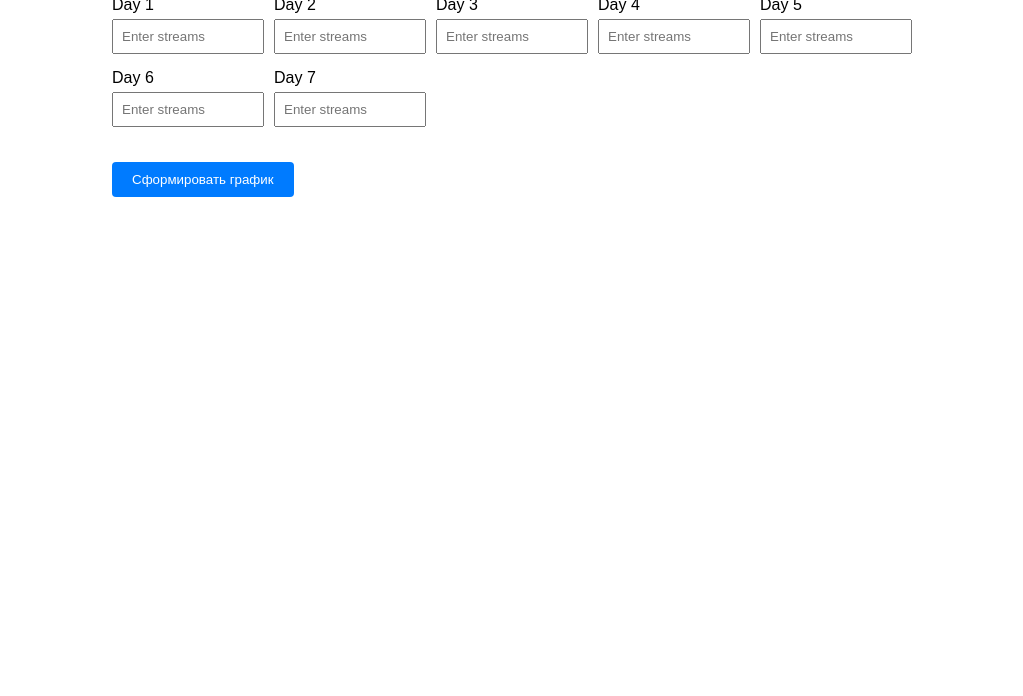
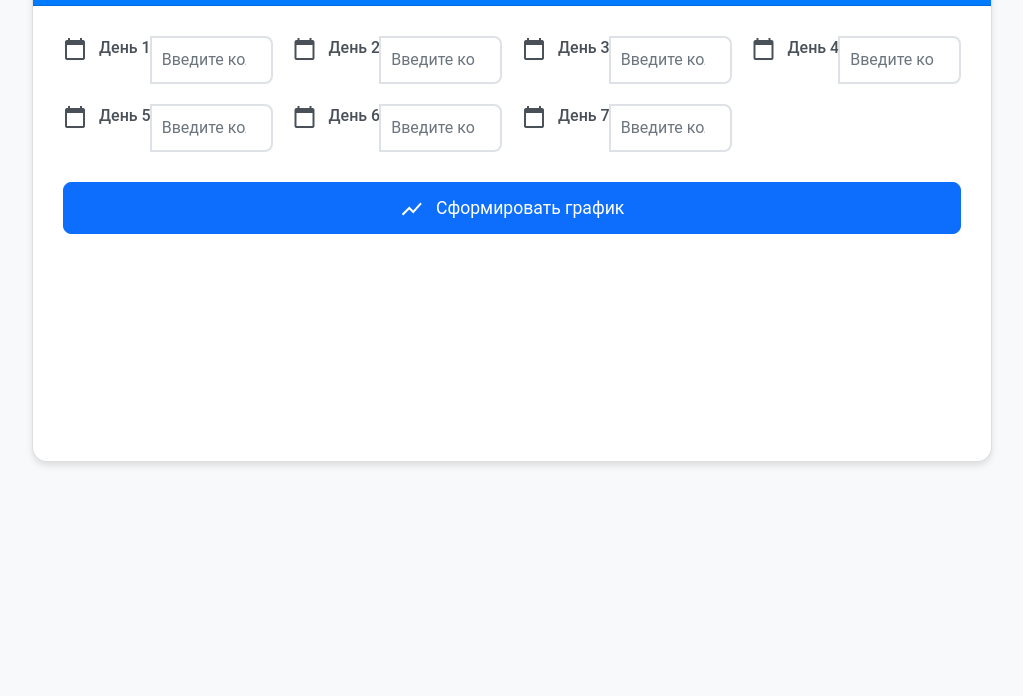
Before and after one commit to Dzidagor/diplom-serv, a plain HTML site: page frontend/index.html in a window 1280 px wide. Shown: the part 104-800 px from the top of the page, without its empty margins (128-1151 px from the left). Drawn offline with nearby package versions, Linux system fonts and the light colour scheme.

Commit message:
create commit

```diff
--- a/frontend/index.html
+++ b/frontend/index.html
@@ -1,90 +1,178 @@
 <!DOCTYPE html>
-<html lang="en">
+<html lang="ru">
 <head>
     <meta charset="UTF-8">
     <meta name="viewport" content="width=device-width, initial-scale=1.0">
-    <title>Streaming Prediction</title>
+    <title>Прогнозирование прослушиваний</title>
+    <!-- Bootstrap CSS -->
+    <link href="https://cdn.jsdelivr.net/npm/bootstrap@5.1.3/dist/css/bootstrap.min.css" rel="stylesheet">
+    <!-- Material Icons -->
+    <link href="https://fonts.googleapis.com/icon?family=Material+Icons" rel="stylesheet">
+    <!-- Chart.js -->
     <script src="https://cdn.jsdelivr.net/npm/chart.js"></script>
     <style>
         body {
-            font-family: Arial, sans-serif;
-            max-width: 800px;
-            margin: 0 auto;
+            font-family: 'Roboto', Arial, sans-serif;
+            background-color: #f8f9fa;
+        }
+        .container {
+            max-width: 1000px;
             padding: 20px;
+        }
+        .card {
+            border-radius: 15px;
+            box-shadow: 0 4px 6px rgba(0, 0, 0, 0.1);
+            margin-bottom: 20px;
+            background-color: white;
+        }
+        .card-header {
+            background-color: #007bff;
+            color: white;
+            border-radius: 15px 15px 0 0 !important;
+            padding: 20px;
+        }
+        .card-body {
+            padding: 30px;
         }
         .input-container {
             display: grid;
-            grid-template-columns: repeat(auto-fit, minmax(150px, 1fr));
-            gap: 10px;
-            margin-bottom: 20px;
+            grid-template-columns: repeat(auto-fit, minmax(200px, 1fr));
+            gap: 20px;
+            margin-bottom: 30px;
         }
         .input-group {
-            display: flex;
-            flex-direction: column;
+            position: relative;
         }
-        input {
-            padding: 8px;
-            margin: 5px 0;
+        .form-control {
+            padding: 10px;
+            border-radius: 8px;
+            border: 2px solid #dee2e6;
+            transition: all 0.3s;
         }
-        button {
-            padding: 10px 20px;
-            background-color: #007bff;
-            color: white;
-            border: none;
-            border-radius: 4px;
-            cursor: pointer;
-            margin: 10px 0;
+        .form-control:focus {
+            border-color: #007bff;
+            box-shadow: 0 0 0 0.2rem rgba(0, 123, 255, 0.25);
         }
-        button:hover {
-            background-color: #0056b3;
+        .form-label {
+            font-weight: 500;
+            margin-bottom: 8px;
+            color: #495057;
         }
-        #chart-container {
+        .btn-primary {
+            padding: 12px 30px;
+            font-size: 1.1em;
+            border-radius: 8px;
+            transition: all 0.3s;
+        }
+        .btn-primary:hover {
+            transform: translateY(-2px);
+            box-shadow: 0 4px 8px rgba(0, 123, 255, 0.3);
+        }
+        .chart-container {
+            position: relative;
+            margin: auto;
+            padding: 20px;
+        }
+        .material-icons {
+            vertical-align: middle;
+            margin-right: 8px;
+        }
+        .alert {
+            border-radius: 8px;
             margin-top: 20px;
         }
     </style>
 </head>
 <body>
-    <h1>Streaming Prediction</h1>
-
+    <div class="container">
+        <div class="card">
+            <div class="card-header">
+                <h1 class="mb-0">
+                    <span class="material-icons">analytics</span>
+                    Прогнозирование прослушиваний
+                </h1>
+            </div>
+            <div class="card-body">
                 <div class="input-container">
                     <div class="input-group">
-            <label for="day1">Day 1</label>
-            <input type="number" id="day1" placeholder="Enter streams">
+                        <label class="form-label" for="day1">
+                            <span class="material-icons">calendar_today</span>
+                            День 1
+                        </label>
+                        <input type="number" class="form-control" id="day1" placeholder="Введите количество">
                     </div>
                     <div class="input-group">
-            <label for="day2">Day 2</label>
-            <input type="number" id="day2" placeholder="Enter streams">
+                        <label class="form-label" for="day2">
+                            <span class="material-icons">calendar_today</span>
+                            День 2
+                        </label>
+                        <input type="number" class="form-control" id="day2" placeholder="Введите количество">
                     </div>
                     <div class="input-group">
-            <label for="day3">Day 3</label>
-            <input type="number" id="day3" placeholder="Enter streams">
+                        <label class="form-label" for="day3">
+                            <span class="material-icons">calendar_today</span>
+                            День 3
+                        </label>
+                        <input type="number" class="form-control" id="day3" placeholder="Введите количество">
                     </div>
                     <div class="input-group">
-            <label for="day4">Day 4</label>
-            <input type="number" id="day4" placeholder="Enter streams">
+                        <label class="form-label" for="day4">
+                            <span class="material-icons">calendar_today</span>
+                            День 4
+                        </label>
+                        <input type="number" class="form-control" id="day4" placeholder="Введите количество">
                     </div>
                     <div class="input-group">
-            <label for="day5">Day 5</label>
-            <input type="number" id="day5" placeholder="Enter streams">
+                        <label class="form-label" for="day5">
+                            <span class="material-icons">calendar_today</span>
+                            День 5
+                        </label>
+                        <input type="number" class="form-control" id="day5" placeholder="Введите количество">
                     </div>
                     <div class="input-group">
-            <label for="day6">Day 6</label>
-            <input type="number" id="day6" placeholder="Enter streams">
+                        <label class="form-label" for="day6">
+                            <span class="material-icons">calendar_today</span>
+                            День 6
+                        </label>
+                        <input type="number" class="form-control" id="day6" placeholder="Введите количество">
                     </div>
                     <div class="input-group">
-            <label for="day7">Day 7</label>
-            <input type="number" id="day7" placeholder="Enter streams">
+                        <label class="form-label" for="day7">
+                            <span class="material-icons">calendar_today</span>
+                            День 7
+                        </label>
+                        <input type="number" class="form-control" id="day7" placeholder="Введите количество">
                     </div>
                 </div>
 
-    <button onclick="predict()">Сформировать график</button>
+                <button onclick="predict()" class="btn btn-primary w-100">
+                    <span class="material-icons">show_chart</span>
+                    Сформировать график
+                </button>
 
-    <div id="chart-container">
+                <div id="alert-container"></div>
+
+                <div class="chart-container">
                     <canvas id="predictionChart"></canvas>
                 </div>
+            </div>
+        </div>
+    </div>
 
+    <!-- Bootstrap Bundle with Popper -->
+    <script src="https://cdn.jsdelivr.net/npm/bootstrap@5.1.3/dist/js/bootstrap.bundle.min.js"></script>
     <script>
         let chart = null;
+
+        function showAlert(message, type = 'danger') {
+            const alertContainer = document.getElementById('alert-container');
+            alertContainer.innerHTML = `
+                <div class="alert alert-${type} alert-dismissible fade show" role="alert">
+                    ${message}
+                    <button type="button" class="btn-close" data-bs-dismiss="alert" aria-label="Close"></button>
+                </div>
+            `;
+        }
 
         async function predict() {
             const data = {};
@@ -97,7 +185,7 @@
                 if (value) {
                     const numValue = parseFloat(value);
                     if (numValue < 0) {
-                        alert('Значения не могут быть отрицательными');
+                        showAlert('Значения не могут быть отрицательными');
                         return;
                     }
                     if (lastFilledDay > 0 && lastFilledDay !== i - 1) {
@@ -109,12 +197,12 @@
             }
 
             if (hasGap) {
-                alert('Дни должны быть заполнены последовательно, без пропусков');
+                showAlert('Дни должны быть заполнены последовательно, без пропусков');
                 return;
             }
 
             if (Object.keys(data).length === 0) {
-                alert('Пожалуйста, введите данные хотя бы за один день');
+                showAlert('Пожалуйста, введите данные хотя бы за один день');
                 return;
             }
 
@@ -130,11 +218,12 @@
                 const result = await response.json();
                 if (response.ok) {
                     updateChart(result.predictions);
+                    showAlert('Прогноз успешно сформирован!', 'success');
                 } else {
-                    alert('Ошибка: ' + (result.error || 'Неизвестная ошибка'));
+                    showAlert('Ошибка: ' + (result.error || 'Неизвестная ошибка'));
                 }
             } catch (error) {
-                alert('Ошибка подключения к серверу: ' + error);
+                showAlert('Ошибка подключения к серверу: ' + error);
             }
         }
 
@@ -157,20 +246,35 @@
                             label: 'Фактические данные',
                             data: actualData,
                             borderColor: 'rgb(75, 192, 192)',
-                            tension: 0.1,
-                            pointRadius: 5
+                            backgroundColor: 'rgba(75, 192, 192, 0.1)',
+                            tension: 0.4,
+                            pointRadius: 6,
+                            pointHoverRadius: 8,
+                            fill: true
                         },
                         {
                             label: 'Прогноз',
                             data: [...Array(7).fill(null), ...predictedData],
                             borderColor: 'rgb(255, 99, 132)',
-                            tension: 0.1,
-                            pointRadius: 3
+                            backgroundColor: 'rgba(255, 99, 132, 0.1)',
+                            tension: 0.4,
+                            pointRadius: 4,
+                            pointHoverRadius: 6,
+                            fill: true
                         }
                     ]
                 },
                 options: {
                     responsive: true,
+                    plugins: {
+                        legend: {
+                            position: 'top',
+                        },
+                        title: {
+                            display: true,
+                            text: 'Прогноз прослушиваний'
+                        }
+                    },
                     scales: {
                         y: {
                             beginAtZero: true,
@@ -185,6 +289,10 @@
                                 text: 'Дни'
                             }
                         }
+                    },
+                    interaction: {
+                        intersect: false,
+                        mode: 'index'
                     }
                 }
             });
```
Also changed, not shown: 1 other file. Lines whose indentation alone changed are shown as unchanged.
